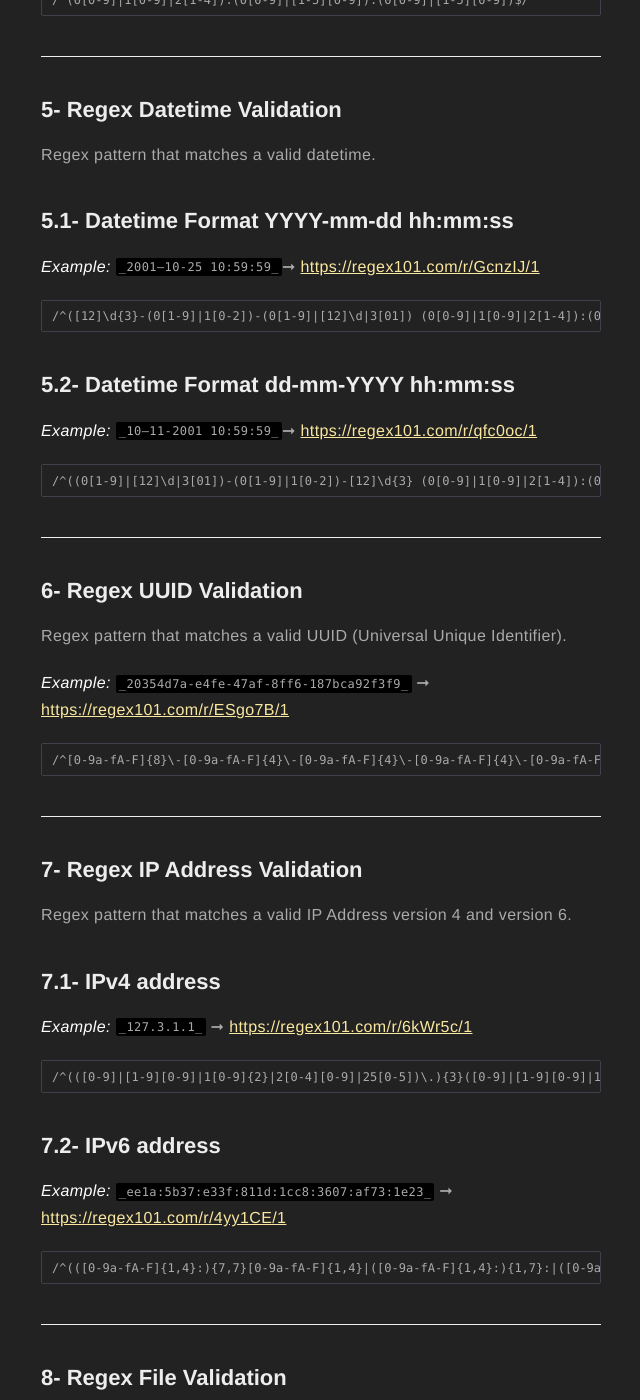
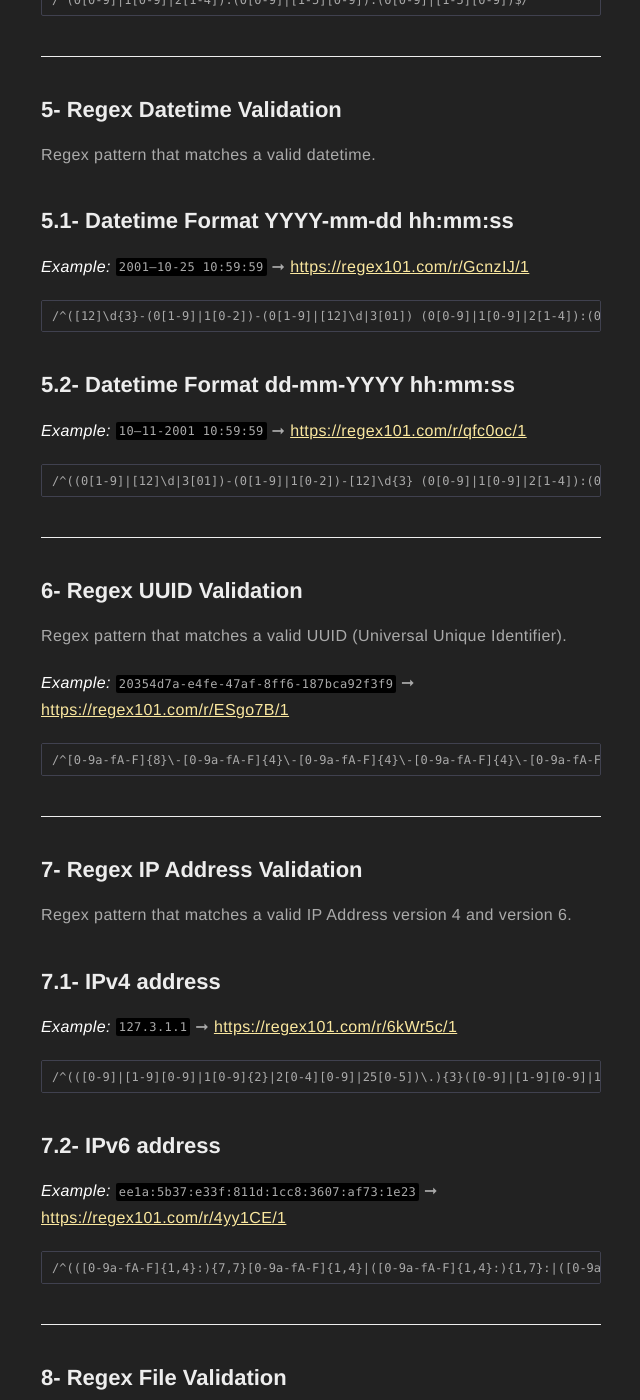
Before and after one commit to albertcolom/albertcolom.github.io, a Jekyll site: the page built from _posts/2023-11-10-top-10-most-used-regex-patterns.markdown, in a window 1280 px wide and 1400 px high, scrolled down 2302 px. Shown: the whole window, without its empty margins (319-959 px from the left). Built offline with Jekyll 4.4.1, drawn with Linux system fonts in a browser that asks for light colours; nearby versions of some CDN libraries; some of the changed text lies outside the part shown.

Commit message:
Fix dash style

````diff
--- a/_posts/2023-11-10-top-10-most-used-regex-patterns.markdown
+++ b/_posts/2023-11-10-top-10-most-used-regex-patterns.markdown
@@ -23,7 +23,7 @@ In this post I have tried to gather some of the most used examples, I hope you f
 
 Regex pattern that matches a valid email address.
 
-**_Example:_** `_name@domain.com_`➞ [https://regex101.com/r/1sIXyA/1](https://regex101.com/r/1sIXyA/1){:target="_blank"}{:target="_blank"}
+**_Example:_** `name@domain.com` ➞ [https://regex101.com/r/1sIXyA/1](https://regex101.com/r/1sIXyA/1){:target="_blank"}{:target="_blank"}
 
 ```
 /^([a-zA-Z0-9._%-]+@[a-zA-Z0-9.-]+\.[a-zA-Z]{2,6})*$/
@@ -35,7 +35,7 @@ Regex pattern that matches a valid email address.
 
 Regex pattern that matches a valid URL starting with http or https.
 
-**_Example:_** `[_https://www.domain.com_](https://www.domain.com/some-path)`➞ [https://regex101.com/r/gTO9nq/1](https://regex101.com/r/gTO9nq/1){:target="_blank"}{:target="_blank"}
+**_Example:_** `https://www.domain.com/some-path` ➞ [https://regex101.com/r/gTO9nq/1](https://regex101.com/r/gTO9nq/1){:target="_blank"}{:target="_blank"}
 
 ```
 /^(https?:\/\/)?([a-z0-9]+([\-\.]{1}[a-z0-9]+)*\.[a-z]{2,5})(:[0-9]{1,5})?(\/.*)?$/
@@ -49,7 +49,7 @@ Regex pattern that matches a valid date in different formats.
 
 ## 3.1- Date Format YYYY-mm-dd
 
-**_Example:_** `_2001–10-25_`➞ [https://regex101.com/r/xZOOo9/1](https://regex101.com/r/xZOOo9/1){:target="_blank"}
+**_Example:_** `2001–10-25` ➞ [https://regex101.com/r/xZOOo9/1](https://regex101.com/r/xZOOo9/1){:target="_blank"}
 
 ```
 /^([12]\d{3}-(0[1-9]|1[0-2])-(0[1-9]|[12]\d|3[01]))$/
@@ -57,7 +57,7 @@ Regex pattern that matches a valid date in different formats.
 
 ## 3.2- Date Format dd-mm-YYYY
 
-**_Example:_**`_25–10-2001_`➞ [https://regex101.com/r/p4pFsm/1](https://regex101.com/r/p4pFsm/1){:target="_blank"}
+**_Example:_** `25–10-2001` ➞ [https://regex101.com/r/p4pFsm/1](https://regex101.com/r/p4pFsm/1){:target="_blank"}
 
 ```
 /^((0[1-9]|[12]\d|3[01])-(0[1-9]|1[0-2])-[12]\d{3})$/
@@ -71,7 +71,7 @@ Regex pattern that matches a valid time in different formats.
 
 ## 4.1- Time Format HH:mm AM/PM
 
-**_Example:_**`_11:45 PM_`➞ [https://regex101.com/r/vq9s8Z/1](https://regex101.com/r/vq9s8Z/1){:target="_blank"}
+**_Example:_** `11:45 PM` ➞ [https://regex101.com/r/vq9s8Z/1](https://regex101.com/r/vq9s8Z/1){:target="_blank"}
 
 ```
 /^(1[0-2]|0?[1-9]):[0-5][0-9] (AM|PM)$/
@@ -79,7 +79,7 @@ Regex pattern that matches a valid time in different formats.
 
 ## 4.1- Time Format hh:mm:ss
 
-**_Example:_**`_19:45:54_`➞ [https://regex101.com/r/cMqbxL/1](https://regex101.com/r/cMqbxL/1){:target="_blank"}
+**_Example:_** `19:45:54` ➞ [https://regex101.com/r/cMqbxL/1](https://regex101.com/r/cMqbxL/1){:target="_blank"}
 
 ```
 /^(0[0-9]|1[0-9]|2[1-4]):(0[0-9]|[1-5][0-9]):(0[0-9]|[1-5][0-9])$/
@@ -93,7 +93,7 @@ Regex pattern that matches a valid datetime.
 
 ## 5.1- Datetime Format YYYY-mm-dd hh:mm:ss
 
-**_Example:_** `_2001–10-25 10:59:59_`➞ [https://regex101.com/r/GcnzIJ/1](https://regex101.com/r/GcnzIJ/1){:target="_blank"}
+**_Example:_** `2001–10-25 10:59:59` ➞ [https://regex101.com/r/GcnzIJ/1](https://regex101.com/r/GcnzIJ/1){:target="_blank"}
 
 ```
 /^([12]\d{3}-(0[1-9]|1[0-2])-(0[1-9]|[12]\d|3[01]) (0[0-9]|1[0-9]|2[1-4]):(0[0-9]|[1-5][0-9]):(0[0-9]|[1-5][0-9]))$/
@@ -101,7 +101,7 @@ Regex pattern that matches a valid datetime.
 
 ## 5.2- Datetime Format dd-mm-YYYY hh:mm:ss
 
-**_Example:_** `_10–11-2001 10:59:59_`➞ [https://regex101.com/r/qfc0oc/1](https://regex101.com/r/qfc0oc/1){:target="_blank"}
+**_Example:_** `10–11-2001 10:59:59` ➞ [https://regex101.com/r/qfc0oc/1](https://regex101.com/r/qfc0oc/1){:target="_blank"}
 
 ```
 /^((0[1-9]|[12]\d|3[01])-(0[1-9]|1[0-2])-[12]\d{3} (0[0-9]|1[0-9]|2[1-4]):(0[0-9]|[1-5][0-9]):(0[0-9]|[1-5][0-9]))$/
@@ -113,7 +113,7 @@ Regex pattern that matches a valid datetime.
 
 Regex pattern that matches a valid UUID (Universal Unique Identifier).
 
-**_Example:_** `_20354d7a-e4fe-47af-8ff6-187bca92f3f9_` ➞ [https://regex101.com/r/ESgo7B/1](https://regex101.com/r/ESgo7B/1){:target="_blank"}
+**_Example:_** `20354d7a-e4fe-47af-8ff6-187bca92f3f9` ➞ [https://regex101.com/r/ESgo7B/1](https://regex101.com/r/ESgo7B/1){:target="_blank"}
 
 ```
 /^[0-9a-fA-F]{8}\-[0-9a-fA-F]{4}\-[0-9a-fA-F]{4}\-[0-9a-fA-F]{4}\-[0-9a-fA-F]{12}$/
@@ -127,7 +127,7 @@ Regex pattern that matches a valid IP Address version 4 and version 6.
 
 ## 7.1- IPv4 address
 
-**_Example:_** `_127.3.1.1_` ➞ [https://regex101.com/r/6kWr5c/1](https://regex101.com/r/6kWr5c/1){:target="_blank"}
+**_Example:_** `127.3.1.1` ➞ [https://regex101.com/r/6kWr5c/1](https://regex101.com/r/6kWr5c/1){:target="_blank"}
 
 ```
 /^(([0-9]|[1-9][0-9]|1[0-9]{2}|2[0-4][0-9]|25[0-5])\.){3}([0-9]|[1-9][0-9]|1[0-9]{2}|2[0-4][0-9]|25[0-5])$/
@@ -135,7 +135,7 @@ Regex pattern that matches a valid IP Address version 4 and version 6.
 
 ## 7.2- IPv6 address
 
-**_Example:_** `_ee1a:5b37:e33f:811d:1cc8:3607:af73:1e23_` ➞ [https://regex101.com/r/4yy1CE/1](https://regex101.com/r/4yy1CE/1){:target="_blank"}
+**_Example:_** `ee1a:5b37:e33f:811d:1cc8:3607:af73:1e23` ➞ [https://regex101.com/r/4yy1CE/1](https://regex101.com/r/4yy1CE/1){:target="_blank"}
 
 ```
 /^(([0-9a-fA-F]{1,4}:){7,7}[0-9a-fA-F]{1,4}|([0-9a-fA-F]{1,4}:){1,7}:|([0-9a-fA-F]{1,4}:){1,6}:[0-9a-fA-F]{1,4}|([0-9a-fA-F]{1,4}:){1,5}(:[0-9a-fA-F]{1,4}){1,2}|([0-9a-fA-F]{1,4}:){1,4}(:[0-9a-fA-F]{1,4}){1,3}|([0-9a-fA-F]{1,4}:){1,3}(:[0-9a-fA-F]{1,4}){1,4}|([0-9a-fA-F]{1,4}:){1,2}(:[0-9a-fA-F]{1,4}){1,5}|[0-9a-fA-F]{1,4}:((:[0-9a-fA-F]{1,4}){1,6})|:((:[0-9a-fA-F]{1,4}){1,7}|:)|fe80:(:[0-9a-fA-F]{0,4}){0,4}%[0-9a-zA-Z]{1,}|::(ffff(:0{1,4}){0,1}:){0,1}((25[0-5]|(2[0-4]|1{0,1}[0-9]){0,1}[0-9])\.){3,3}(25[0-5]|(2[0-4]|1{0,1}[0-9]){0,1}[0-9])|([0-9a-fA-F]{1,4}:){1,4}:((25[0-5]|(2[0-4]|1{0,1}[0-9]){0,1}[0-9])\.){3,3}(25[0-5]|(2[0-4]|1{0,1}[0-9]){0,1}[0-9]))$/
@@ -150,7 +150,7 @@ Regex pattern that matches a valid file path.
 
 ## 8.1- Absolute file path with extension
 
-**_Example:_** `_/some/path-to-fie/resource.zip_` ➞ [https://regex101.com/r/3jdxKY/1](https://regex101.com/r/3jdxKY/1){:target="_blank"}
+**_Example:_** `/some/path-to-fie/resource.zip` ➞ [https://regex101.com/r/3jdxKY/1](https://regex101.com/r/3jdxKY/1){:target="_blank"}
 
 ```
 /^((\/|\\|\/\/|https?:\\\\|https?:\/\/)[a-z0-9_@\-^!#$%&+={}.\/\\\[\]]+)+\.[a-z]+$/
@@ -158,7 +158,7 @@ Regex pattern that matches a valid file path.
 
 ## 8.2- File with extension having 3 chars
 
-**_Example:_** `_resource.zip_` ➞ [https://regex101.com/r/mRqdIg/1](https://regex101.com/r/mRqdIg/1){:target="_blank"}
+**_Example:_** `resource.zip` ➞ [https://regex101.com/r/mRqdIg/1](https://regex101.com/r/mRqdIg/1){:target="_blank"}
 
 ```
 /^[\w,\s-]+\.[A-Za-z]{3}$/
@@ -166,7 +166,7 @@ Regex pattern that matches a valid file path.
 
 ## 8.3- File with extension validation
 
-**_Example:_** `_resource.png_` ➞ [https://regex101.com/r/Rj980C/1](https://regex101.com/r/Rj980C/1){:target="_blank"}
+**_Example:_** `resource.png` ➞ [https://regex101.com/r/Rj980C/1](https://regex101.com/r/Rj980C/1){:target="_blank"}
 
 ```
 /^[\w,\s-]+\.(jpg|jpeg|png|gif|pdf)$/
@@ -182,7 +182,7 @@ Regex pattern matching a strength rules of the password.
 
 Should have 1 lowercase letter, 1 uppercase letter, 1 number, 1 special character and be at least 8 characters long.
 
-**_Example:_** `_mYpa$$word123_` ➞ [https://regex101.com/r/mAC0uS/1](https://regex101.com/r/mAC0uS/1){:target="_blank"}
+**_Example:_** `mYpa$$word123` ➞ [https://regex101.com/r/mAC0uS/1](https://regex101.com/r/mAC0uS/1){:target="_blank"}
 
 ```
 /^(?=(.*[0-9]))(?=.*[\!@#$%^&*()\\[\]{}\-_+=~`|:;"'<>,.\/?])(?=.*[a-z])(?=(.*[A-Z]))(?=(.*)).{8,}$/
@@ -192,7 +192,7 @@ Should have 1 lowercase letter, 1 uppercase letter, 1 number, 1 special characte
 
 Should have 1 lowercase letter, 1 uppercase letter, 1 number, and be at least 8 characters long.
 
-**_Example:_** `_passWord123_` ➞ [https://regex101.com/r/7JBDjg/1](https://regex101.com/r/7JBDjg/1){:target="_blank"}
+**_Example:_** `passWord123` ➞ [https://regex101.com/r/7JBDjg/1](https://regex101.com/r/7JBDjg/1){:target="_blank"}
 
 ```
 /^(?=(.*[0-9]))((?=.*[A-Za-z0-9])(?=.*[A-Z])(?=.*[a-z]))^.{8,}$/
@@ -204,7 +204,7 @@ Should have 1 lowercase letter, 1 uppercase letter, 1 number, and be at least 8
 
 Regex pattern that matches a valid Slug.
 
-**_Example:_** `_some-valid-slug_` ➞ [https://regex101.com/r/0Bo0eH/1](https://regex101.com/r/0Bo0eH/1){:target="_blank"}
+**_Example:_** `some-valid-slug` ➞ [https://regex101.com/r/0Bo0eH/1](https://regex101.com/r/0Bo0eH/1){:target="_blank"}
 
 ```
 /^[a-z0-9]+(?:-[a-z0-9]+)*$/
````
